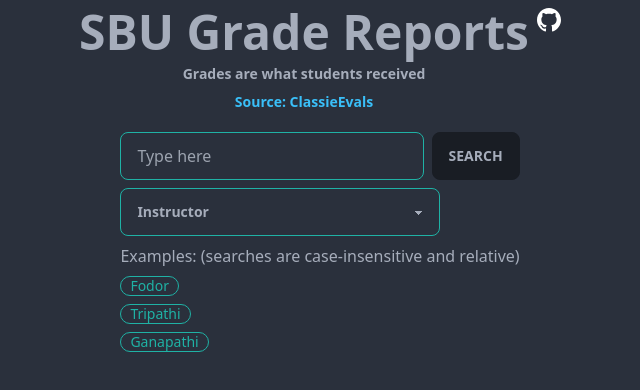
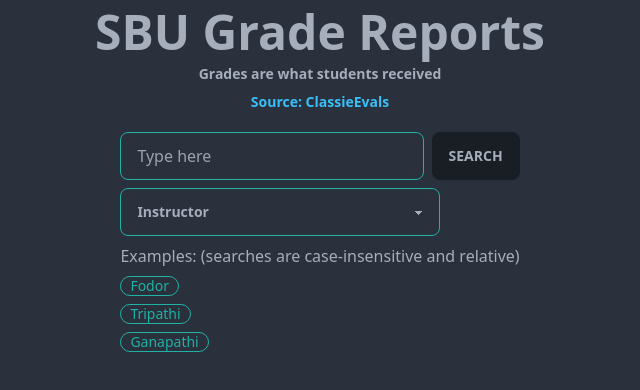
Before and after one commit to jiechenmc/SBUGradeReports, a React (Vite) app: page / in a window 1280 px wide. Shown: the top 390 px of the page, without its empty margins (320-960 px from the left). Built offline with nearby package versions, Linux system fonts and the light colour scheme.

Commit message:
removed github logo

```diff
--- a/src/components/Home.tsx
+++ b/src/components/Home.tsx
@@ -53,12 +53,6 @@
           <p className="text-sm">Grades are what students received</p>
           <p className="text-sm text-info">Source: ClassieEvals</p>
         </div>
-        <a
-          href="https://github.com/jiechenmc/SBUGradeReports"
-          className="w-fit h-fit"
-        >
-          <Star className="fill-white hover:fill-gray-300 w-6" />
-        </a>
       </div>
       <div className="flex justify-center mt-5">
         <div className="flex flex-col gap-2">
```
